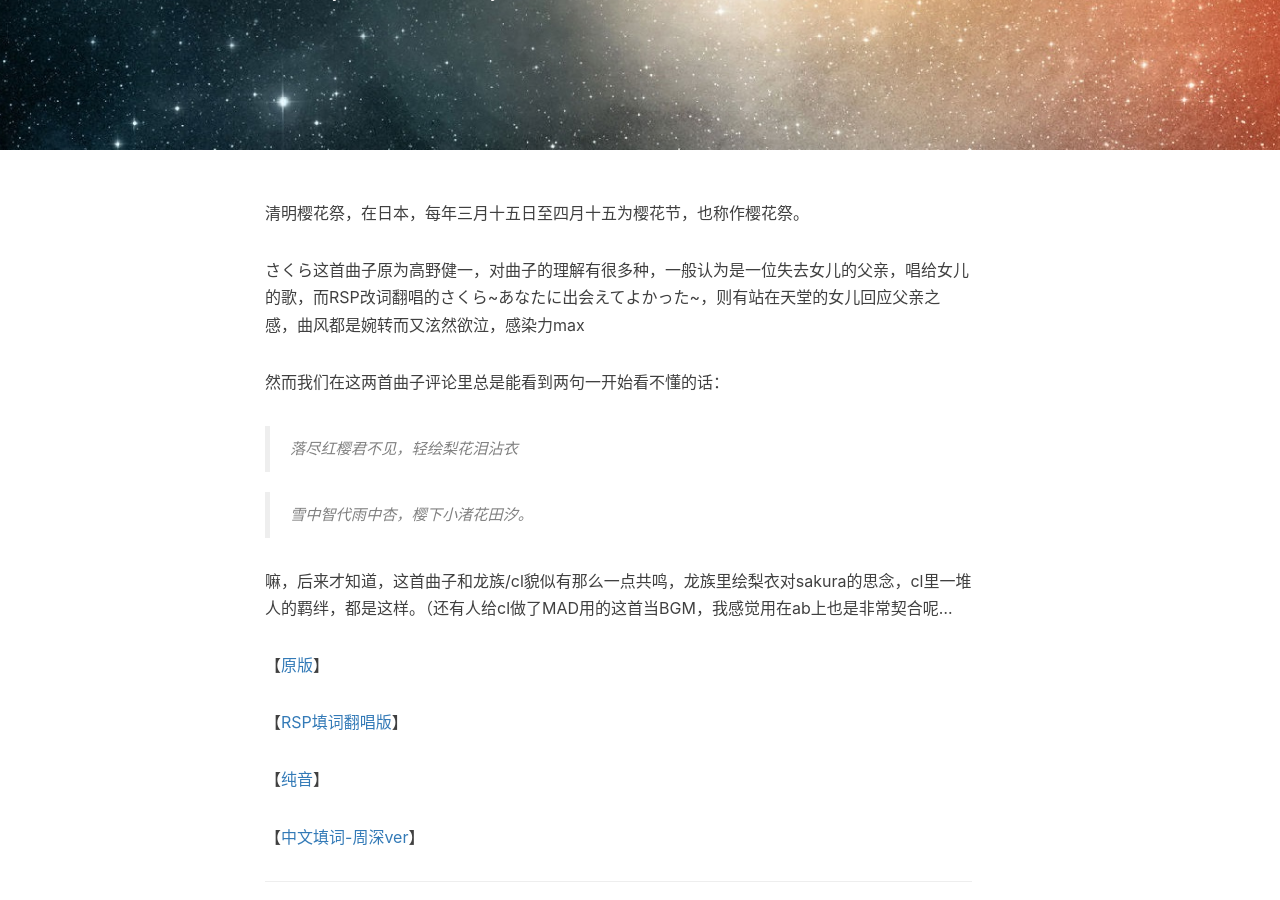
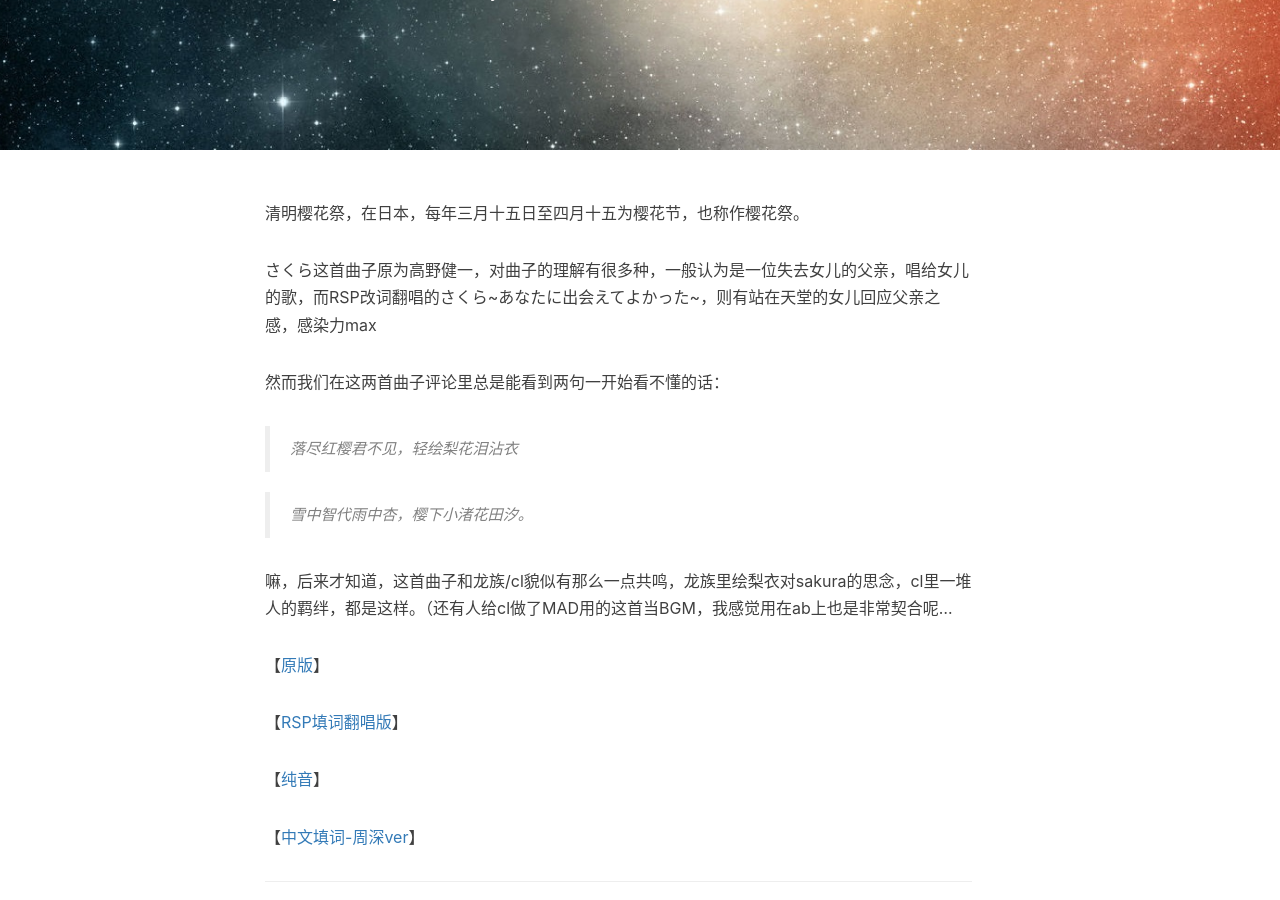
Before and after one commit to CoinkWang/coinkwang.github.com, a Jekyll site: the page built from _posts/2016-02-03-sakura.md, in a window 1280 px wide and 900 px high, scrolled down 433 px. Built offline with Jekyll 4.4.1, drawn with Linux system fonts in a browser that asks for light colours; nearby versions of some CDN libraries; comment, search, counter and statistics services are not loaded.

Commit message:
一堆小改动

```diff
--- a/404.html
+++ b/404.html
@@ -1,6 +1,6 @@
 ---
 layout: default
-description: "nothing here"
+description: "nothing here  nothing here  nothing here"
 header-img: "img/404-bg.jpg"
 permalink: /404.html
 ---
--- a/_config.yml
+++ b/_config.yml
@@ -18,7 +18,7 @@
 telegram_username: CoinkWang
 zhihu_username:
 facebook_username:
-twitter_username:
+twitter_username: CoinkWang
 steam_username: CoinkWang
 github_username:  CoinkWang
 
--- a/_posts/2016-02-03-sakura.md
+++ b/_posts/2016-02-03-sakura.md
@@ -11,7 +11,7 @@
 清明樱花祭，在日本，每年三月十五日至四月十五为樱花节，也称作樱花祭。
 
 
-さくら这首曲子原为高野健一，对曲子的理解有很多种，一般认为是一位失去女儿的父亲，唱给女儿的歌，而RSP改词翻唱的さくら\~あなたに出会えてよかった~，则有站在天堂的女儿回应父亲之感，曲风都是婉转而又泫然欲泣，感染力max
+さくら这首曲子原为高野健一，对曲子的理解有很多种，一般认为是一位失去女儿的父亲，唱给女儿的歌，而RSP改词翻唱的さくら\~あなたに出会えてよかった~，则有站在天堂的女儿回应父亲之感，感染力max
 
 然而我们在这两首曲子评论里总是能看到两句一开始看不懂的话：
 
--- a/about.html
+++ b/about.html
@@ -10,7 +10,7 @@
     <option value="0" selected> 二次元相关 </option>
     <option value="1"> 三次元相关 </option>
 </select>
-<!--blog原主人写的是中英select，but我用不到，正好做个补番列表，东西也懒得改了，嘛 -->
+<!--blog原主人写应该是语言select，but我用不到，正好做个补番列表，东西也懒得改了，嘛 -->
 <!-- Chinese Version -->
 <div class="zh post-container">
     <blockquote>
@@ -76,7 +76,7 @@
 元气囝仔<br>
 日常系的异能战斗<br>
 日常<br>
-野良神<br>
+野良神 √<br>
 全部成为F<br>
 排球少年<br>
 疾走王子<br>
--- a/tags.html
+++ b/tags.html
@@ -1,7 +1,7 @@
 ---
 title: Tags
 layout: default
-description: "noob function for me"
+description: "啦啦啦啦啦啦啦"
 header-img: "img/tag-bg.jpg"
 ---
 
```
Also changed, not shown: other parts of about.html (+1 -1 lines), _posts/2016-04-22-go-to-jekyll.md (+0 -1 lines), _posts/2016-05-06-image-magick.md (added, +11 -0 lines), 1 other file.
